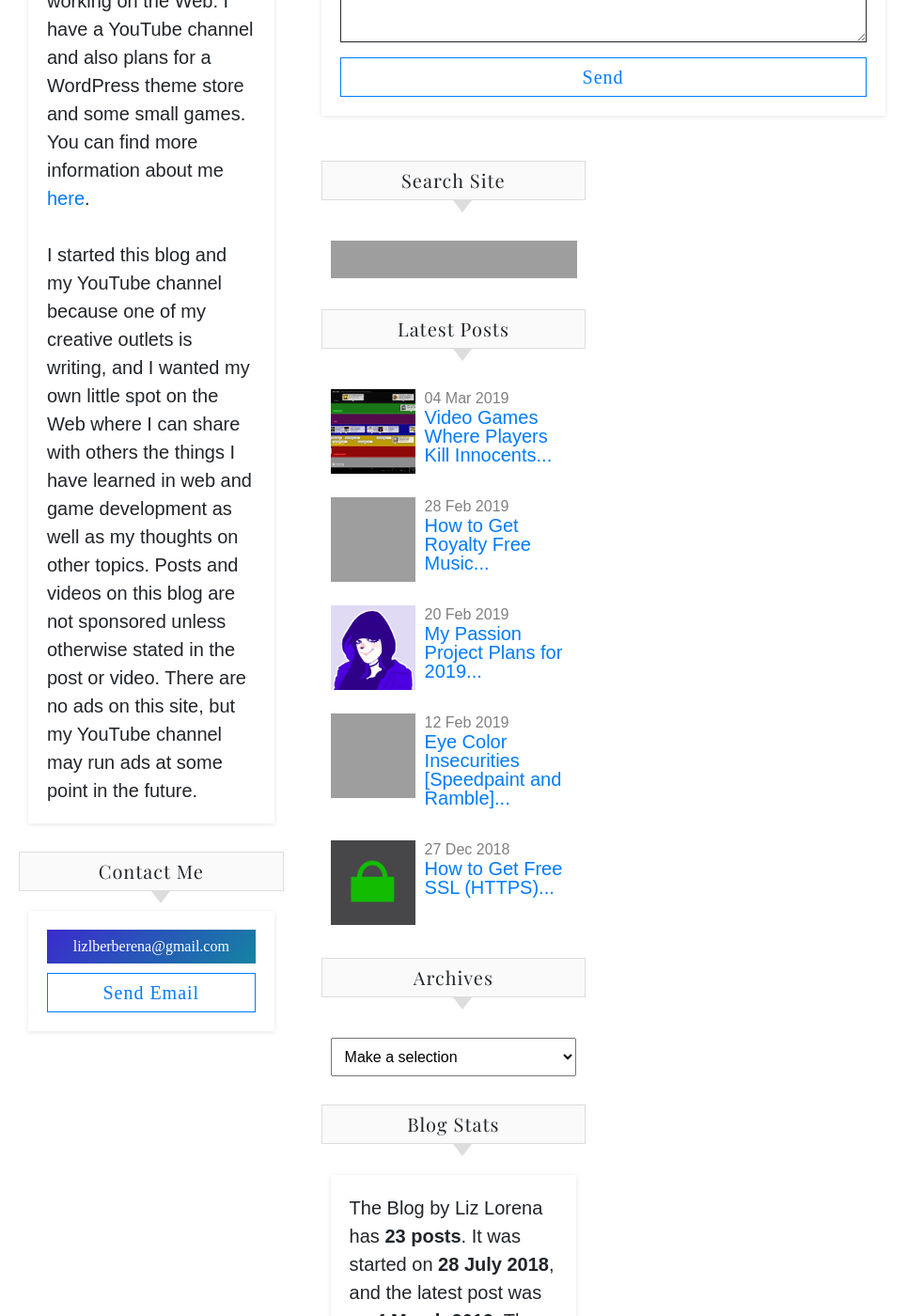
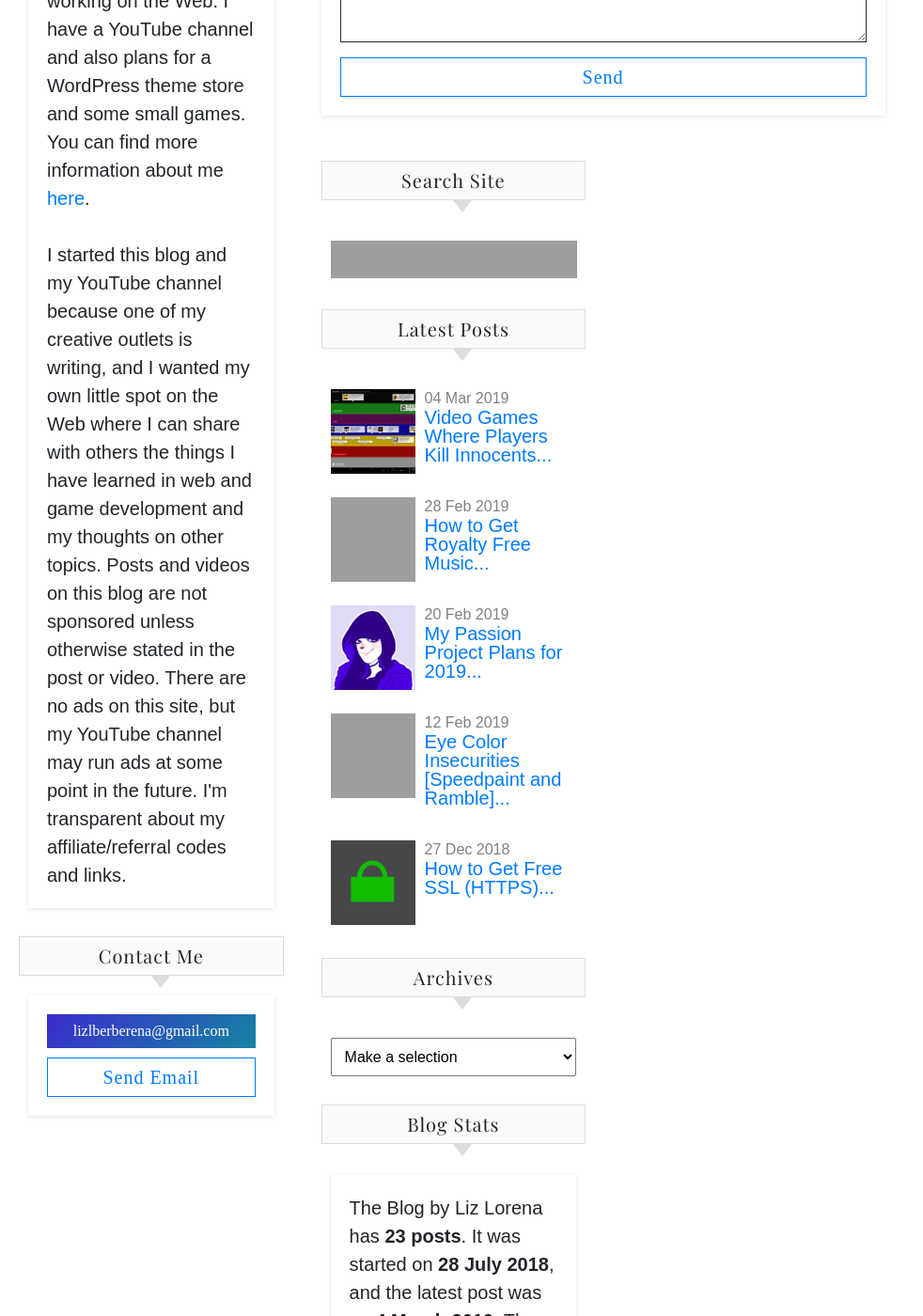
Before and after one commit to byliz/blog, a Jekyll site: the page built from contact/index.html, in a window 1280 px wide and 1400 px high, scrolled down 894 px, cut to the strip 0-1400 px from the top of the window. Shown: the whole strip at 94% size, without its empty margins (0-982 px from the left). Built offline with Jekyll 4.4.1, drawn with Linux system fonts in a browser that asks for light colours; nearby versions of some CDN libraries; some of the changed text lies outside the part shown; grey boxes are pictures that could not be loaded.

Commit message:
Add files via upload

```diff
--- a/_includes/widget_about.html
+++ b/_includes/widget_about.html
@@ -8,6 +8,6 @@
 
         	<br><br>
 
-        	I started this blog and my YouTube channel because one of my creative outlets is writing, and I wanted my own little spot on the Web where I can share with others the things I have learned in web and game development as well as my thoughts on other topics. Posts and videos on this blog are not sponsored unless otherwise stated in the post or video. There are no ads on this site, but my YouTube channel may run ads at some point in the future.</p>
+        	I started this blog and my YouTube channel because one of my creative outlets is writing, and I wanted my own little spot on the Web where I can share with others the things I have learned in web and game development and my thoughts on other topics. Posts and videos on this blog are not sponsored unless otherwise stated in the post or video. There are no ads on this site, but my YouTube channel may run ads at some point in the future. I'm transparent about my affiliate/referral codes and links. </p>
         </div>
 </div>
--- a/_includes/widget_support.html
+++ b/_includes/widget_support.html
@@ -7,6 +7,10 @@
 			<br><br>
 
 			<a href='https://ko-fi.com/LizLorena' target='_blank'><img height='36' style='border:0px;height:36px;' src='https://az743702.vo.msecnd.net/cdn/kofi4.png?v=0' border='0' alt='Buy Me a Coffee at ko-fi.com' title='Buy Me a Coffee at ko-fi.com' /></a>
+
+			<br><br>
+
+			Content creator? Use my referral link to get 10% off Ko-fi Gold for life! <a href="https://ko-fi.com/gold?a=D1D4LRT2" target="_blank">https://ko-fi.com/gold?a=D1D4LRT2</a>
 		</p>
 
 		<!-- <script async src="//pagead2.googlesyndication.com/pagead/js/adsbygoogle.js"></script> -->
```
